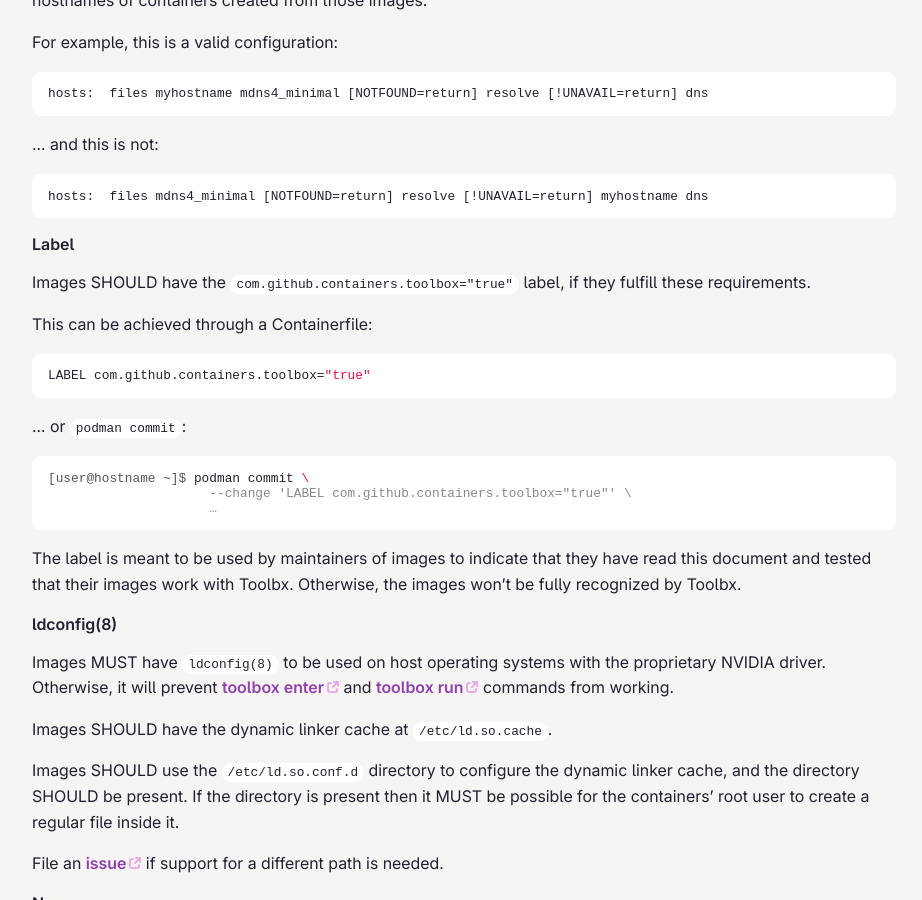
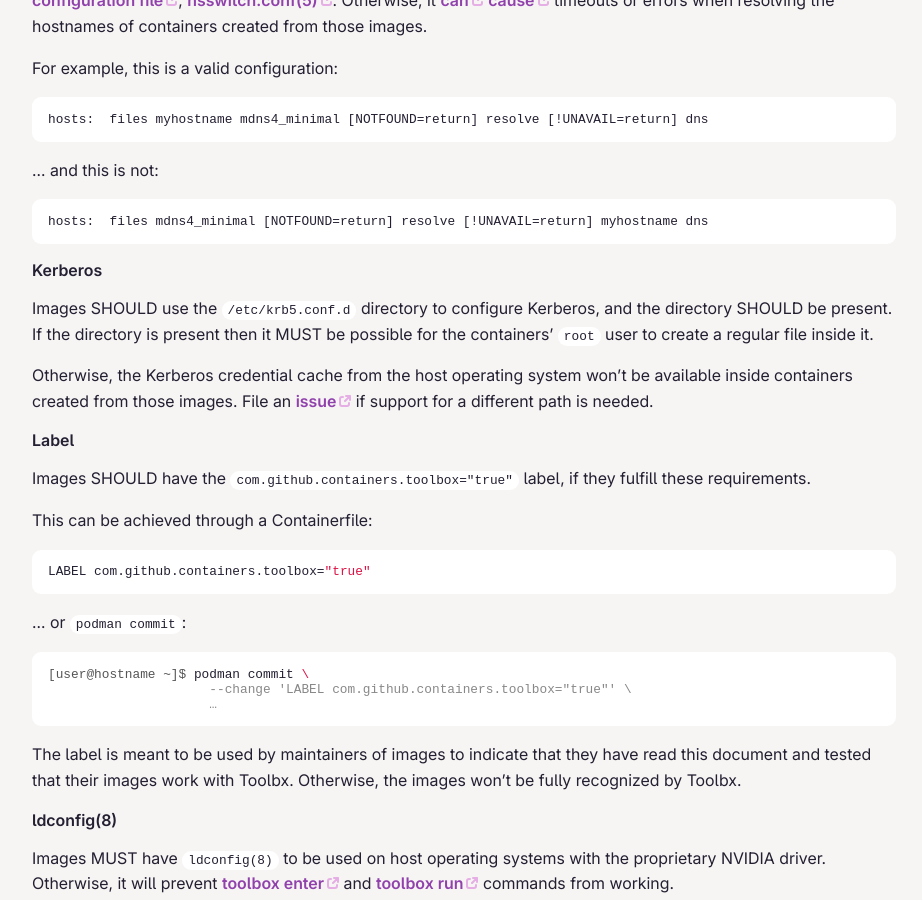
Before and after one commit to containers/containertoolbx.org, a Jekyll site: the page built from doc.md, in a window 1280 px wide and 900 px high, scrolled down 5048 px. Shown: the whole window, without its empty margins (176-1098 px from the left). Built offline with Jekyll 4.4.1, drawn with Linux system fonts in a browser that asks for light colours; some of the changed text lies outside the part shown.

Commit message:
Split Kerberos into its own sub-section with more details
See:
https://github.com/containers/toolbox/commit/3db5d0a6985e75d1
https://github.com/containers/toolbox/pull/167

https://github.com/containers/toolbox/issues/1606

````diff
--- a/doc.md
+++ b/doc.md
@@ -177,6 +177,12 @@
 hosts:  files mdns4_minimal [NOTFOUND=return] resolve [!UNAVAIL=return] myhostname dns
 ```
 
+#### Kerberos
+
+Images SHOULD use the `/etc/krb5.conf.d` directory to configure Kerberos, and the directory SHOULD be present. If the directory is present then it MUST be possible for the containers’ `root` user to create a regular file inside it.
+
+Otherwise, the Kerberos credential cache from the host operating system won't be available inside containers created from those images. File an [issue](https://github.com/containers/toolbox/issues/new) if support for a different path is needed.
+
 #### Label
 
 Images SHOULD have the `com.github.containers.toolbox="true"` label, if they fulfill these requirements.
````
Also changed, not shown: other parts of doc.md (+0 -1 lines).
